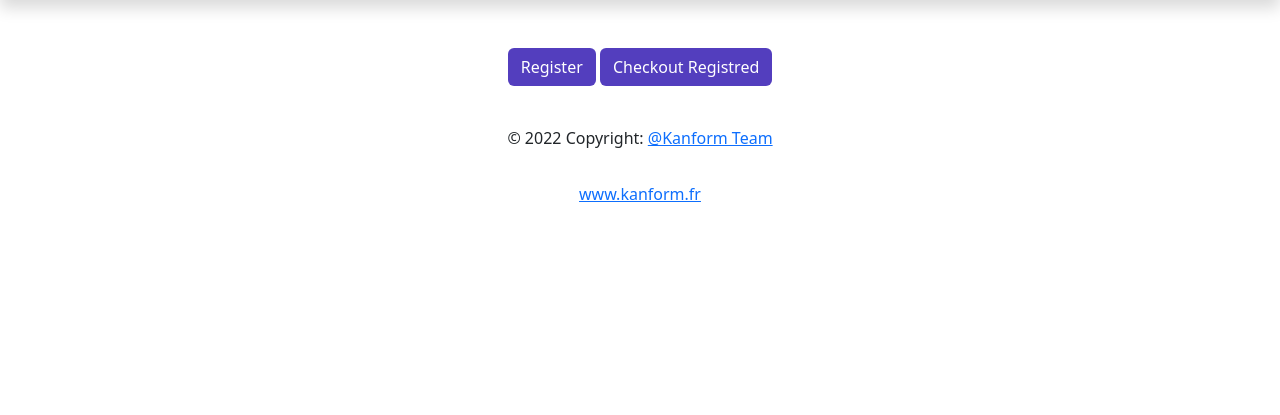
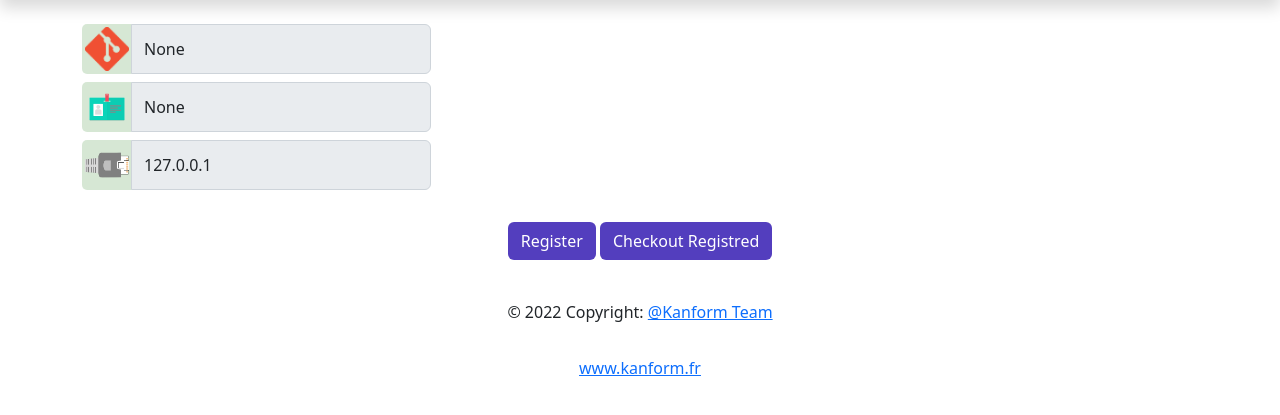
Before and after one commit to kanform/python-project, a Flask app: page /index.html in a window 1280 px wide. Shown: the part 40-455 px from the top of the page. Run offline with Flask 2, Linux system fonts and the light colour scheme; parts of the project's set-up code (start-up, migrations or seed data) failed here and were passed over; some libraries are stand-ins or nearby versions.

Commit message:
python fixes applied

```diff
--- a/site/main.py
+++ b/site/main.py
@@ -1,22 +1,36 @@
-from flask import Flask, render_template, session, make_response
+import os
+import socket
+
+from flask import Flask, render_template, send_from_directory, redirect
 
 app = Flask(__name__)
 
 @app.route('/')
 def index():
-    return render_template("layout.html", page="index.html")
+    return redirect("index.html", code=302)
 
 @app.route('/healthz')
 def healthz():
     return render_template("healthz.html")
 
+@app.route('/static/favicon.ico')
+def favicon():
+    return send_from_directory(os.path.join(app.root_path, 'static'),
+      'img/favicon.ico', mimetype='image/vnd.microsoft.icon')
+
 @app.route("/<p>", methods=['GET', 'POST', 'PUT'])
 def layout(p):
-    return render_template("layout.html", page=p, templates_vars=session.get('test'))
+    try:
+        return render_template("layout.html", page=p,
+                               APP_VERSION=os.getenv('APP_VERSION'),
+                               HOSTNAME=os.getenv('HOSTNAME'),
+                               POD_IP=socket.gethostbyname(socket.gethostname()))
+    except Exception as e:
+        return render_template("layout.html", page='404.html', exception=e)
 
 @app.errorhandler(404)
 def not_found():
-    return render_template("layout.html", page='404.html', templates_vars=session.get('test'))
+    return render_template("layout.html", page='404.html')
 
 
 if __name__ == '__main__':
--- a/site/static/css/kan.css
+++ b/site/static/css/kan.css
@@ -6,3 +6,27 @@
     background-color: hsla(115, 52%, 35%, 0.9);
     color: white
 }
+
+.kan-img-logo{
+  height: 50px;
+  width: 50px;
+  padding: 3px;
+  border-radius: 10%;
+  background-color: hsla(115,52%,35%, 0.2)
+}
+
+.kan-text-300px-width{
+  width: 300px
+}
+
+.kan-text-400px-width{
+  width: 400px
+}
+
+.kan-text-500px-width{
+  width: 500px
+}
+
+.kan-warning{
+  color: hsla(1,100%,45%, 1)
+}
--- a/site/templates/404.html
+++ b/site/templates/404.html
@@ -1,5 +1,8 @@
-<div class="container text-center">
+<div class="text-center">
     <img src="static/img/404.png" class="rounded mx-auto d-block">
+</div>
+<div class="text-center">
+    <span class="kan-warning">"{{ exception }}" Not found </span>
 </div>
 <br>
 <div class="container text-center">
--- a/site/templates/index.html
+++ b/site/templates/index.html
@@ -1,3 +1,18 @@
+<div class="container text-left">
+    <div class="input-group mb-2">
+        <img src="static/img/git.png" class="kan-img-logo">
+        <span class="input-group-text kan-text-300px-width"> {{ APP_VERSION }} </span>
+    </div>
+    <div class="input-group mb-2">
+        <img src="static/img/name.png" class="kan-img-logo">
+        <span class="input-group-text kan-text-300px-width">{{ HOSTNAME }}</span>
+    </div>
+    <div class="input-group mb-2">
+        <img src="static/img/iface.png" class="kan-img-logo">
+        <span class="input-group-text kan-text-300px-width"> {{ POD_IP }} </span>
+    </div>
+</div>
+
 <div class="container text-center">
     <br>
     <a class="btn bg-kan-indigo" href="/register.html">Register</a>
```
Also changed, not shown: site/static/img/favicon.ico (added), site/static/img/git.png (added), site/static/img/iface.png (added), site/static/img/name.png (added), site/templates/layout.html (indentation only), 5 other files.
